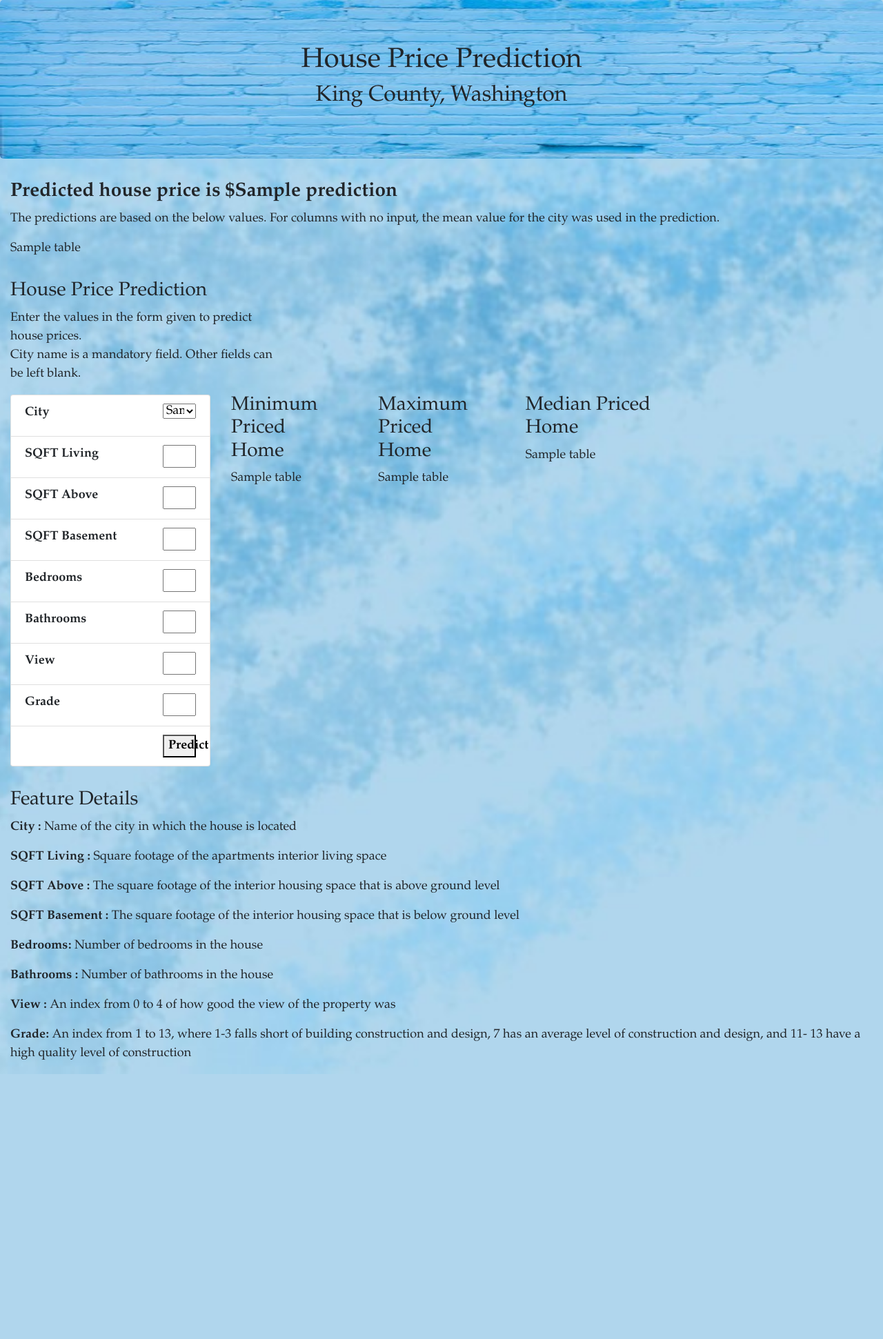
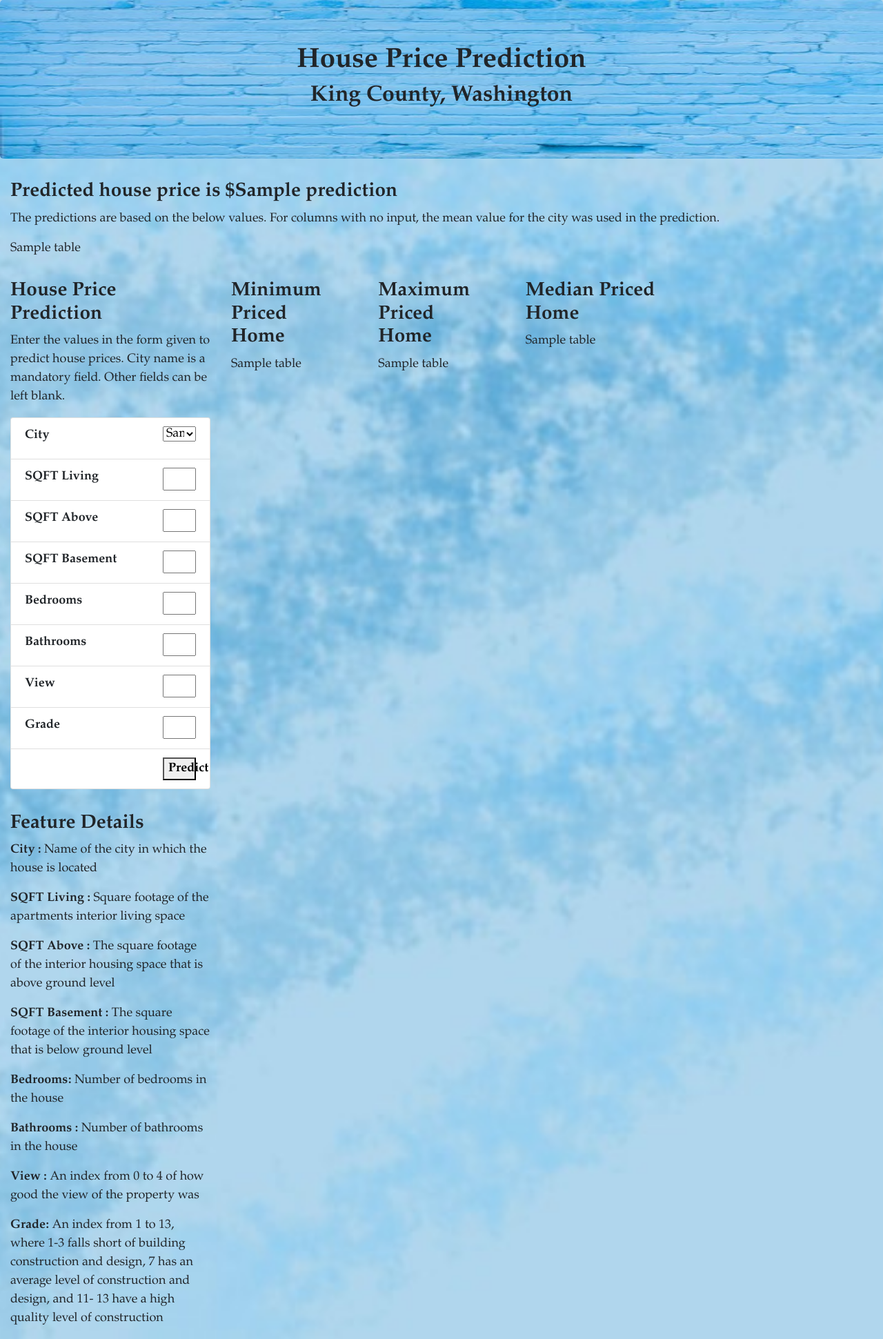
Before and after one commit to ElizMishina/Data_analytics_Bootcamp_Project, a Flask app: template templates/predict.html in a window 1280 px wide. Shown: the part 56-1997 px from the top of the page at 69% size. Before the commit the page ends 1613 px from the top, so only its background shows below. Run offline with Flask 2, Linux system fonts and the light colour scheme; the template is opened without the code that fills it: most values are stand-ins (such as "Sample title", 1, 10 or a date in 2020); parts of the project's set-up code (start-up, migrations or seed data) failed here and were passed over; some libraries are stand-ins or nearby versions.

Commit message:
HTML Formatting

```diff
--- a/app.py
+++ b/app.py
@@ -130,6 +130,7 @@ def predict_api():
         median_details = median_details.transpose()
 
         # Create html table for diaplay
+        pd.set_option('display.max_colwidth', 40)
         pred_table = pred_details.to_html(classes='data', header="true", index=False, justify="left")
         max_table = max_details.to_html(classes='maxdata',header=False, justify="left")
         min_table = min_details.to_html(classes='maxdata', header=False,justify="left")
--- a/static/styles/style.css
+++ b/static/styles/style.css
@@ -76,3 +76,24 @@ p {
   color:	#040d13;
   font-size: large;
 }
+
+table.dataframe {
+  border: none;
+  border-bottom: 1px solid #C8C8C8;
+  border-collapse: collapse;
+  text-align:left;
+  padding: 5px;
+  margin-bottom: 40px;
+  font-size: large;
+  overflow: scroll;
+}
+
+.dataframe th, .dataframe td {
+  border: none;
+  border-bottom: 1px solid #C8C8C8;
+  border-collapse: collapse;
+  text-align:left;
+  padding: 5px;
+  margin-bottom: 40px;
+  font-size: large;
+}
--- a/templates/predict.html
+++ b/templates/predict.html
@@ -35,8 +35,8 @@
 <body>
 
     <div class="jumbotron">
-        <h1>House Price Prediction</h1>
-        <h2>King County, Washington</h2>
+        <h1><b>House Price Prediction</b></h1>
+        <h2><b>King County, Washington</b></h2>
     </div>
     <div class="container-fluid">
         <div class="row">
@@ -61,16 +61,10 @@
     </div>
     <div class="container-fluid">
         <div class="row">
-            <div class="col-md-4">
-                <h3>House Price Prediction<small><br></h3>
+            <div class="col-md-3">
+                <h3><b>House Price Prediction</b><br></h3>
                 <p>Enter the values in the form given to predict house prices.
-                <br>City name is a mandatory field. Other fields can be left blank.</p>
-            </div>
-        </div>
-    </div>
-    <div class="container-fluid">
-        <div class="row">
-            <div class="col-md-3">
+                City name is a mandatory field. Other fields can be left blank.</p>
                 <form action="{{url_for("predict_api")}}" method="POST">
                 <ul  class="list-group">
                     <li  class="list-group-item">
@@ -118,37 +112,7 @@
                     </li>
                 </ul>
                 </form>
-            </div>
-            <div class="col-md-2">
-                <h3> Minimum Priced<br> Home </h3>
-                <p>
-                    {% for table in mintable %}
-                        {{ table|safe }}
-                    {% endfor %}
-                </p>
-            </div>
-            <div class="col-md-2">
-                <h3> Maximum Priced<br> Home </h3>
-                <p>
-                    {% for table in maxtable %}
-                        {{ table|safe }}
-                    {% endfor %}
-                </p>
-            </div>
-            <div class="col-md-4">
-                <h3> Median Priced<br> Home </h3>
-                <p>
-                    {% for table in mediantable %}
-                        {{ table|safe }}
-                    {% endfor %}
-                </p>
-            </div>
-        </div>
-    </div>
-    <div class="container-fluid">
-        <div class="row">
-            <div class="col-md-12">
-                <h3><br>Feature Details<small><br></h3>
+                <h3><br><b>Feature Details<br></b></h3>
                 <p><b>City :</b> Name of the city in which the house is located</p>
                 <p><b>SQFT Living :</b> Square footage of the apartments interior living space</p>
                 <p><b>SQFT Above :</b> The square footage of the interior housing space that is above ground level </p>
@@ -160,6 +124,30 @@
                         7 has an average level of construction and design,
                         and 11- 13 have a high quality level of construction</p>
             </div>
+            <div class="col-md-2">
+                <h3><b>Minimum Priced<br> Home </b></h3>
+                <p>
+                    {% for table in mintable %}
+                        {{ table|safe }}
+                    {% endfor %}
+                </p>
+            </div>
+            <div class="col-md-2">
+                <h3><b> Maximum Priced<br> Home </b></h3>
+                <p>
+                    {% for table in maxtable %}
+                        {{ table|safe }}
+                    {% endfor %}
+                </p>
+            </div>
+            <div class="col-md-5">
+                <h3><b> Median Priced<br> Home </b></h3>
+                <p>
+                    {% for table in mediantable %}
+                        {{ table|safe }}
+                    {% endfor %}
+                </p>
+            </div>
         </div>
     </div>
     <script src="https://cdnjs.cloudflare.com/ajax/libs/d3/4.11.0/d3.js"></script>
```
Also changed, not shown: templates/index.html (+11 -12 lines).
